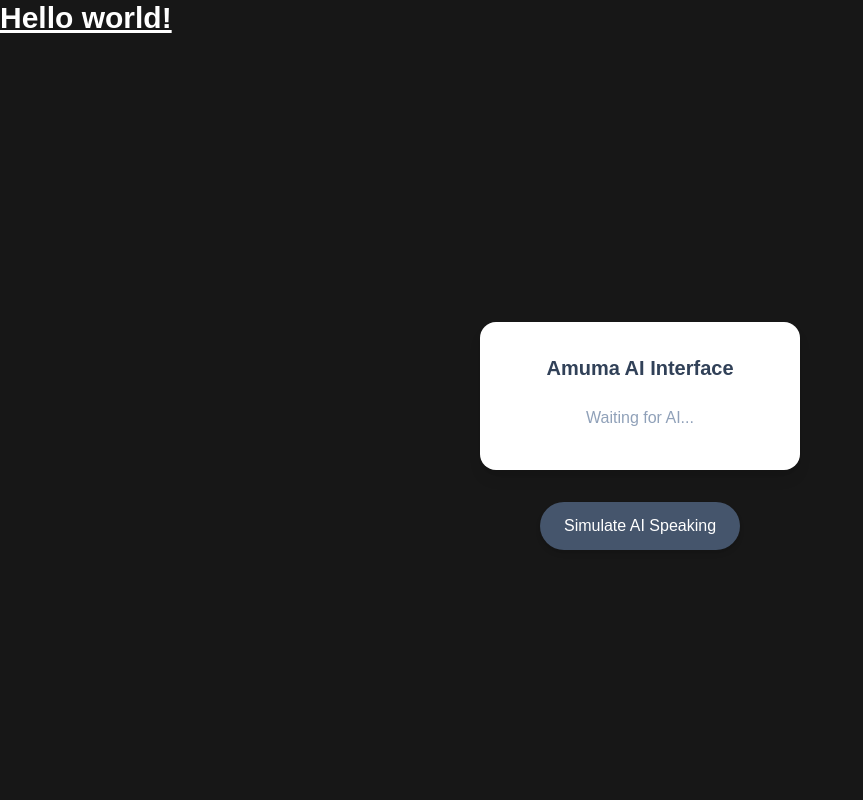
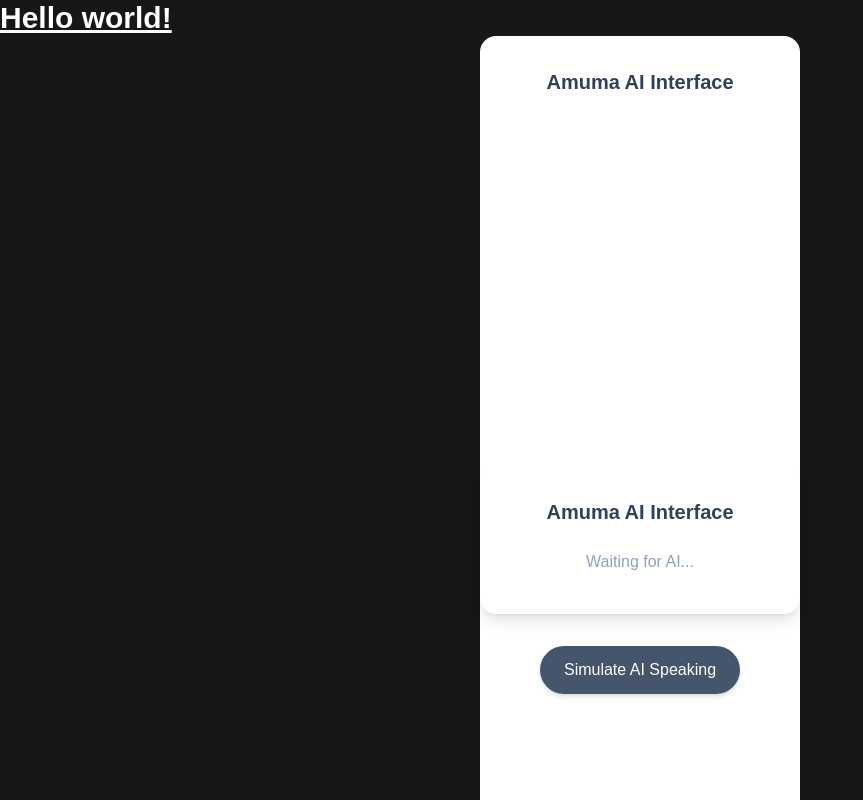
Before and after one commit to JohnLloydCanoy/amuma-ai, a Next.js app in the folder client/: page /Home in a window 1280 px wide. Shown: the top 800 px of the page, without its empty margins (0-863 px from the left). Built offline with nearby package versions, Linux system fonts and the light colour scheme.

Commit message:
pasting the home page to the visuals

```diff
--- a/client/app/Home/page.tsx
+++ b/client/app/Home/page.tsx
@@ -1,6 +1,6 @@
 "use client";
 import React, { useState } from 'react';
-import VoiceVisualizer from '../../components/voice/voice-visualizer';
+import Visuals from '../../components/voice/visuals';
 
 export default function HomePage() {
     const [isSpeaking, setIsSpeaking] = useState(false);
@@ -13,7 +13,7 @@ export default function HomePage() {
         <div className="p-8 bg-white rounded-2xl shadow-lg flex flex-col items-center gap-6 w-80">
             <h2 className="text-xl font-semibold text-slate-700">Amuma AI Interface</h2>
 
-            <VoiceVisualizer isSpeaking={isSpeaking} />
+            <Visuals isSpeaking={isSpeaking} />
         </div>
 
         <button
--- a/client/components/voice/visuals.tsx
+++ b/client/components/voice/visuals.tsx
@@ -2,7 +2,7 @@
 import React, { useState } from 'react';
 import VoiceVisualizer from '../../components/voice/voice-visualizer';
 
-export default function HomePage() {
+export default function Visuals() {
     const [isSpeaking, setIsSpeaking] = useState(false);
 
     return (
```
